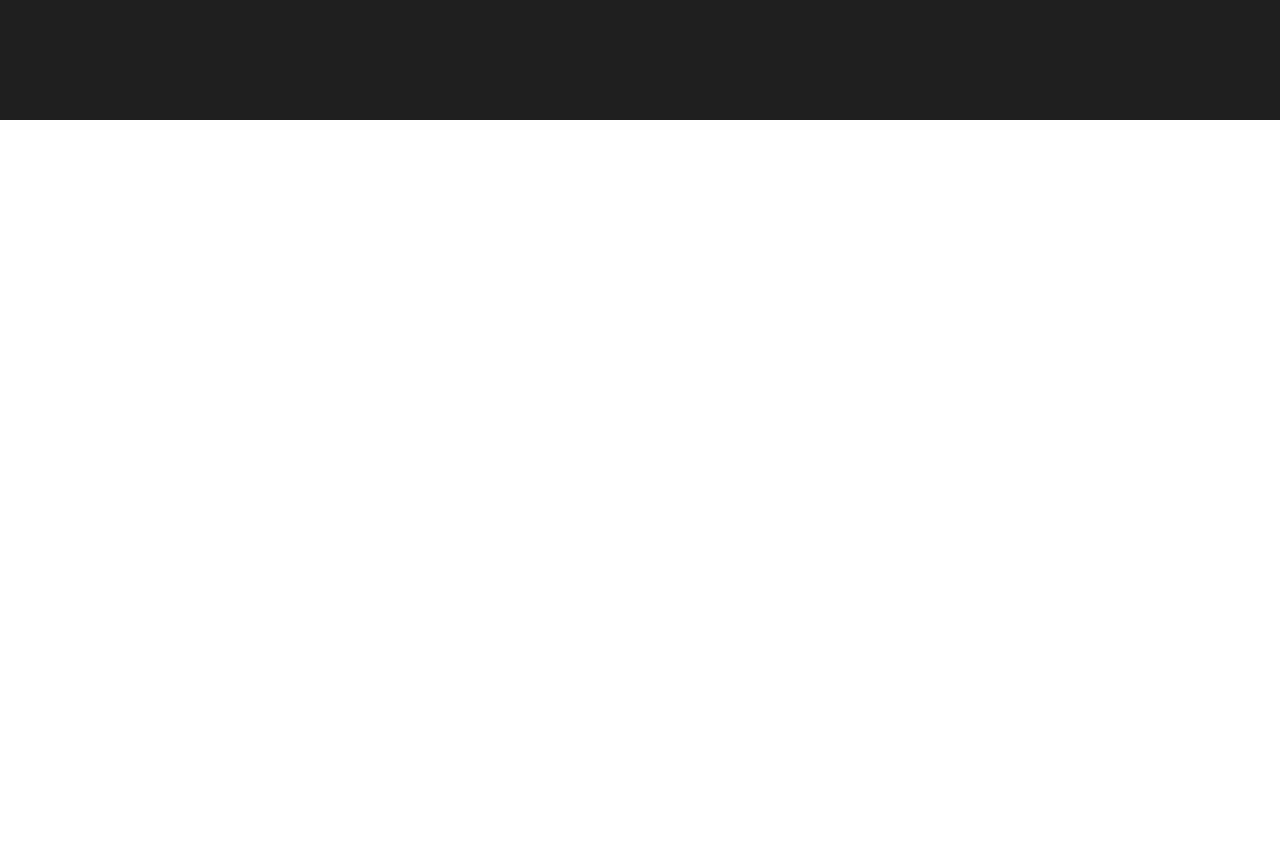
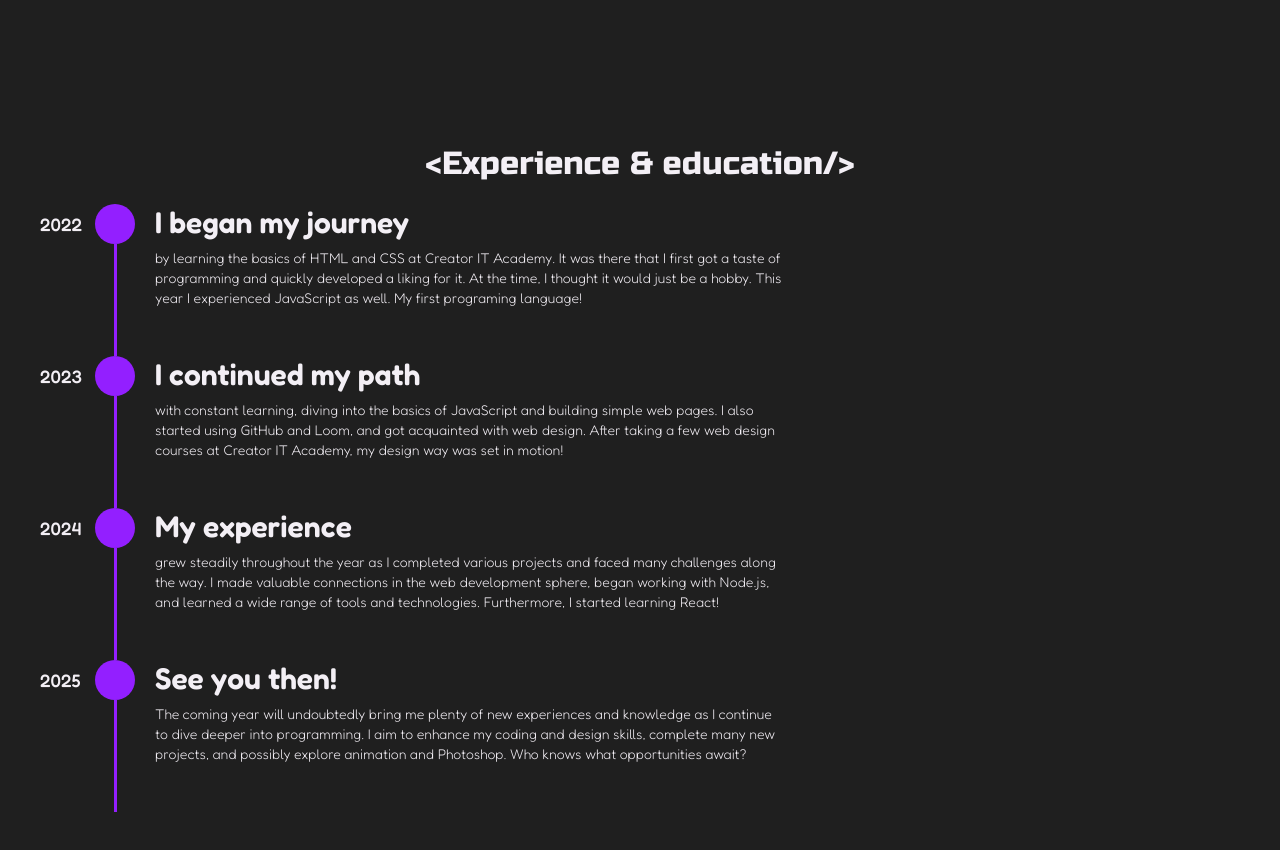
Before and after one commit to ZubalYana/Portfolio, a React (Vite) app: page /about in a window 1280 px wide. Shown: the part 1480-2330 px from the top of the page. Before the commit the page ends 1600 px from the top, so only its background shows below. Built offline with nearby package versions, Linux system fonts and the light colour scheme; a web font is replaced by a local one.

Commit message:
create. show and style the experience steps

```diff
--- a/src/components/AboutMe/AboutMe.jsx
+++ b/src/components/AboutMe/AboutMe.jsx
@@ -10,6 +10,7 @@ import "slick-carousel/slick/slick.css";
 import "slick-carousel/slick/slick-theme.css";
 import SoftSkills from '../SoftSkills/SoftSkills';
 import LanguagesSkills from '../LanguagesSkills/LanguagesSkills';
+import ExperienceRoadmap from '../ExperienceRoadmap/ExperienceRoadmap';
 export default function AboutMe() {
 
   return (
@@ -45,14 +46,19 @@ export default function AboutMe() {
 
         </div>
       </section>
-
       <section className="w-full h-[100vh] px-10 py-5">
         <h3 className="sectionTitle">{'<Technical skills/>'}</h3>
         <SkillsSlider />
         <h3 className="sectionTitle mt-7">{'<Soft skills/>'}</h3>
         <SoftSkills />
         <LanguagesSkills />
-        </section>
+      </section>
+      <section className='w-full h-[100vh] px-10 py-5 flex flex-col items-center '>
+        <h3 className="sectionTitle">{'<Experience & education/>'}</h3>
+        <div className="experienceEducationCon w-full">
+        <ExperienceRoadmap />
+        </div>
+      </section>
     </div>
   );
 }
--- /dev/null
+++ b/src/components/ExperienceRoadmap/ExperienceRoadmap.jsx
@@ -0,0 +1,40 @@
+import React from 'react'
+import ExperienceStep from '../ExperienceStep'
+export default function ExperienceRoadmap() {
+    let steps = [
+        {
+            year: '2022',
+            title: 'I began my journey',
+            description: 'by learning the basics of HTML and CSS at Creator IT Academy. It was there that I first got a taste of programming and quickly developed a liking for it. At the time, I thought it would just be a hobby. This year I experienced JavaScript as well. My first programing language!'
+        },
+        {
+            year: '2023',
+            title: 'I continued my path',
+            description: 'with constant learning, diving into the basics of JavaScript and building simple web pages. I also started using GitHub and Loom, and got acquainted with web design. After taking a few web design courses at Creator IT Academy, my design way was set in motion!'
+        },
+        {
+            year: '2024',
+            title: 'My experience',
+            description: 'grew steadily throughout the year as I completed various projects and faced many challenges along the way. I made valuable connections in the web development sphere, began working with Node.js, and learned a wide range of tools and technologies. Furthermore, I started learning React!'
+        },
+        {
+            year: '2025',
+            title: 'See you then!',
+            description: 'The coming year will undoubtedly bring me plenty of new experiences and knowledge as I continue to dive deeper into programming. I aim to enhance my coding and design skills, complete many new projects, and possibly explore animation and Photoshop. Who knows what opportunities await?'
+        },
+    ]
+  return (
+    <div className='StepsCon mt-4'>
+        {steps.map((step, index) => (
+          <ExperienceStep
+            key={index}
+            year={step.year}
+            title={step.title}
+            description={step.description}
+          />
+        ))}
+    </div>
+
+
+  )
+}
--- /dev/null
+++ b/src/components/ExperienceStep.jsx
@@ -0,0 +1,19 @@
+import React from 'react'
+
+export default function ExperienceStep({year, title, description}) {
+  return (
+    <div>
+    <div className="experienceStep w-[770px] h-[152px] flex">
+        <div className="year w-[55px] h-[40px] flex items-center text-lg font-medium text-customWhite">{year}</div>
+        <div className="path w-[40px] h-full flex flex-col items-center">
+            <div className="path_circle w-[40px] h-[40px] rounded-full bg-customPurple"></div>
+            <div className="path_stick w-[3px] h-[112px] bg-customPurple"></div>
+        </div>
+        <div className="experience_text w-[650px] h-full flex flex-col pl-5">
+            <div className="experience_title text-3xl font-semibold text-customWhite">{title}</div>
+            <div className="experience_description text-sm font-light text-customWhite mt-2">{description}</div>
+        </div>
+    </div>
+</div>
+  )
+}
```
Also changed, not shown: src/components/ExperienceRoadmap/ExperienceRoadmap.css (added).
